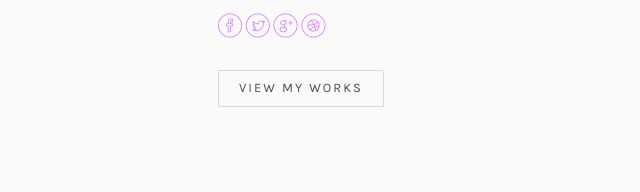
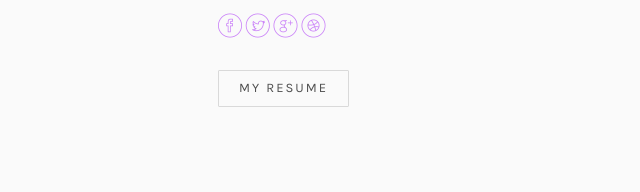
Before and after one commit to Dhamodhar288/Dhamodhar-portfolio, a plain HTML site: page about.html in a window 1280 px wide. Shown: the part 608-800 px from the top of the page, 533-1173 px from the left. Drawn offline with nearby package versions, Linux system fonts and the light colour scheme; files whose address does not match are found by name; a web font is replaced by a local one.

Commit message:
resume update

```diff
--- a/about.html
+++ b/about.html
@@ -145,7 +145,9 @@
 									<a href="#"><i class="icon-googleplus"></i></a>
 									<a href="#"><i class="icon-dribbble2"></i></a>
 								</p>
-								<p><a href="work.html" class="btn btn-primary btn-outline">View My Works</a></p>
+								<p><a href="./images/Dhamodhar-Full-Stack-resume.pdf"
+										download="./images/Dhamodhar-Full-Stack-resume.pdf" target="_blank"
+										class="btn btn-primary btn-outline">My Resume</a></p>
 							</div>
 						</div>
 					</div>
```
Also changed, not shown: 1 other file.
